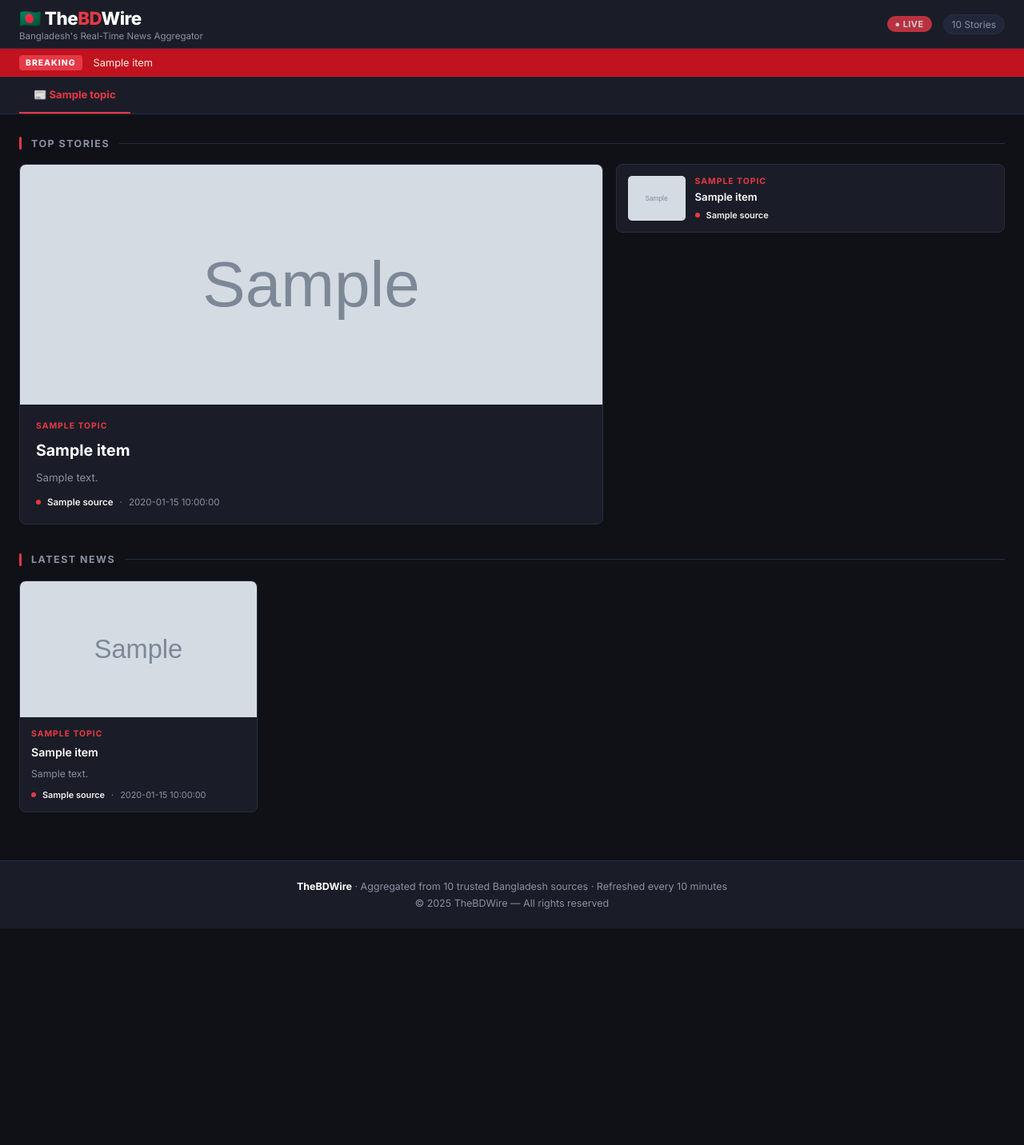
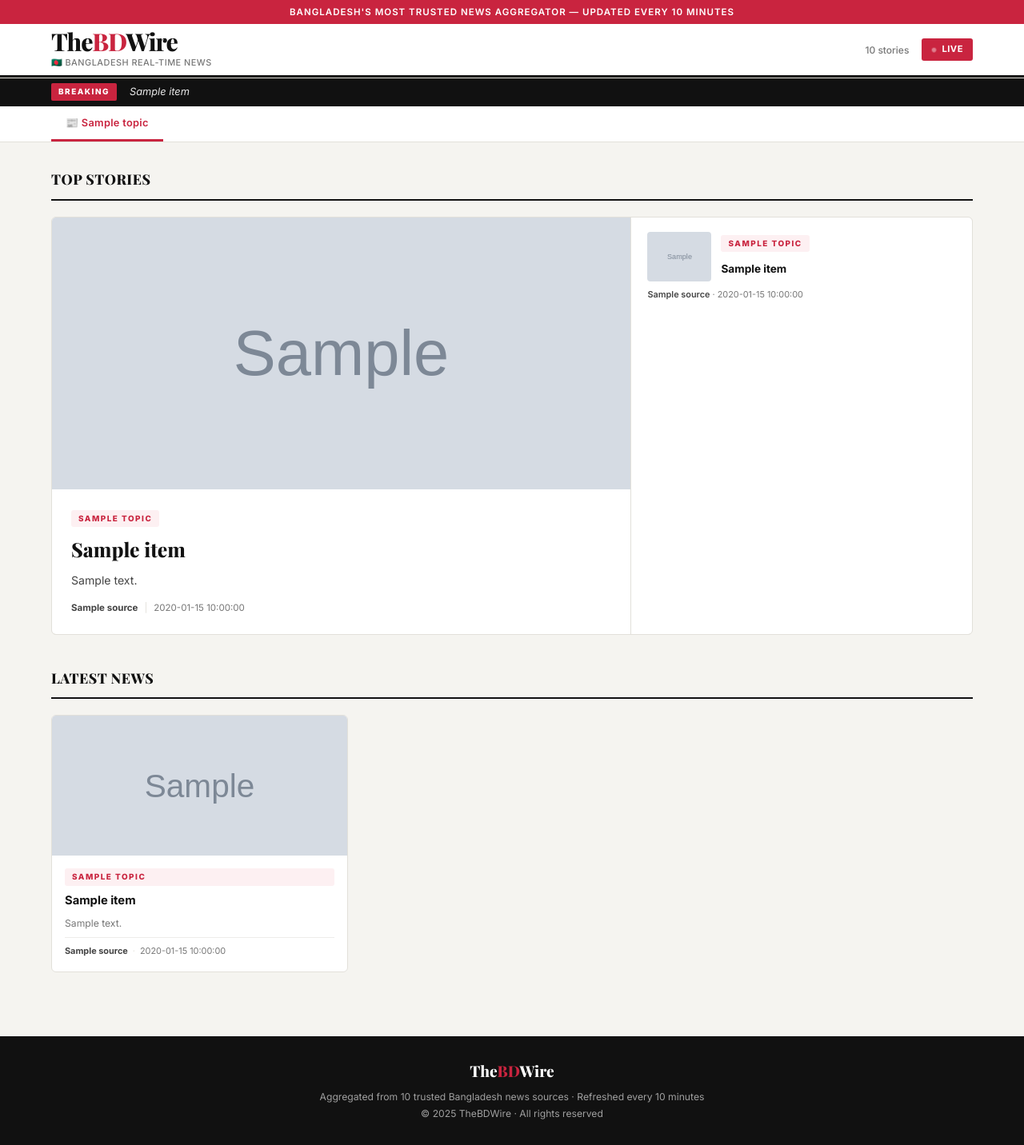
Before and after one commit to thebdwire/thebdwire, a Flask app: template templates/index.html in a window 1280 px wide. Shown: the whole page at 80% size. Before the commit the page ends 1161 px from the top, so only its background shows below. Run offline with Flask 3, Linux system fonts and the light colour scheme; the template is opened without the code that fills it: most values are stand-ins (such as "Sample title", 1, 10 or a date in 2020); grey boxes marked "Sample" are stand-in pictures.

Commit message:
Update index.html

```diff
--- a/templates/index.html
+++ b/templates/index.html
@@ -4,117 +4,165 @@
 <meta charset="UTF-8"/>
 <meta name="viewport" content="width=device-width,initial-scale=1.0"/>
 <title>TheBDWire — Bangladesh News</title>
-<link href="https://fonts.googleapis.com/css2?family=Inter:wght@400;500;600;700;800&display=swap" rel="stylesheet"/>
+<link href="https://fonts.googleapis.com/css2?family=Inter:ital,wght@0,400;0,500;0,600;0,700;0,800;1,400&family=Playfair+Display:wght@700;800&display=swap" rel="stylesheet"/>
 <style>
+*{margin:0;padding:0;box-sizing:border-box;}
+
 :root{
-  --bg:#0f1117;
-  --surface:#1a1d27;
-  --surface2:#22263a;
-  --border:#2a2d3e;
-  --red:#e63946;
-  --red-dim:#c1121f;
-  --text:#f0f0f0;
-  --muted:#8b90a0;
-  --white:#ffffff;
-  --radius:8px;
-  --shadow:0 4px 20px rgba(0,0,0,0.4);
+  --bg:#F5F4F0;
+  --white:#FFFFFF;
+  --card:#FFFFFF;
+  --border:#E2E0DA;
+  --border-light:#EDECEA;
+  --red:#C9243F;
+  --red-hover:#A81D33;
+  --red-light:#FDF0F2;
+  --text:#111111;
+  --text-secondary:#444444;
+  --muted:#777777;
+  --tag-bg:#F0EEE8;
+  --radius:6px;
+  --font-body:'Inter',sans-serif;
+  --font-display:'Playfair Display',serif;
 }
-*{margin:0;padding:0;box-sizing:border-box;}
-body{font-family:'Inter',sans-serif;background:var(--bg);color:var(--text);min-height:100vh;}
-header{background:var(--surface);border-bottom:1px solid var(--border);position:sticky;top:0;z-index:200;}
-.header-inner{max-width:1280px;margin:0 auto;padding:0 24px;height:60px;display:flex;align-items:center;justify-content:space-between;}
-.brand h1{font-size:1.4rem;font-weight:800;color:var(--white);letter-spacing:-0.5px;}
-.brand h1 span{color:var(--red);}
-.brand-sub{font-size:0.72rem;color:var(--muted);margin-top:1px;}
-.header-right{display:flex;align-items:center;gap:14px;}
-.live-pill{background:var(--red);color:#fff;font-size:0.68rem;font-weight:700;padding:3px 10px;border-radius:20px;letter-spacing:0.5px;animation:blink 1.8s infinite;}
-@keyframes blink{0%,100%{opacity:1;}50%{opacity:0.5;}}
-.count-pill{background:var(--surface2);border:1px solid var(--border);color:var(--muted);font-size:0.75rem;padding:4px 10px;border-radius:20px;}
-.ticker{background:var(--red-dim);border-bottom:1px solid rgba(255,255,255,0.05);overflow:hidden;}
-.ticker-inner{max-width:1280px;margin:0 auto;padding:0 24px;height:34px;display:flex;align-items:center;gap:14px;}
-.ticker-tag{background:var(--red);color:#fff;font-size:0.65rem;font-weight:800;padding:3px 8px;border-radius:4px;white-space:nowrap;letter-spacing:1px;}
-.ticker-scroll{font-size:0.8rem;color:#ffe8e8;white-space:nowrap;overflow:hidden;text-overflow:ellipsis;}
-.tabs-wrap{background:var(--surface);border-bottom:1px solid var(--border);position:sticky;top:60px;z-index:100;}
-.tabs-inner{max-width:1280px;margin:0 auto;padding:0 24px;display:flex;gap:2px;overflow-x:auto;scrollbar-width:none;}
-.tabs-inner::-webkit-scrollbar{display:none;}
-.tab-btn{background:none;border:none;color:var(--muted);padding:14px 18px;cursor:pointer;font-size:0.82rem;font-weight:500;white-space:nowrap;border-bottom:2px solid transparent;font-family:'Inter',sans-serif;transition:all 0.2s;}
-.tab-btn:hover{color:var(--white);}
-.tab-btn.active{color:var(--red);border-bottom-color:var(--red);font-weight:700;}
-.container{max-width:1280px;margin:0 auto;padding:28px 24px 60px;}
-.sec-label{display:flex;align-items:center;gap:12px;margin-bottom:18px;}
-.sec-label h2{font-size:0.78rem;font-weight:700;color:var(--muted);text-transform:uppercase;letter-spacing:1.5px;}
-.sec-label::before{content:'';width:3px;height:16px;background:var(--red);border-radius:2px;flex-shrink:0;}
-.sec-label::after{content:'';flex:1;height:1px;background:var(--border);}
-.hero-wrap{display:grid;grid-template-columns:3fr 2fr;gap:16px;margin-bottom:36px;}
-@media(max-width:860px){.hero-wrap{grid-template-columns:1fr;}}
-.hero-card{background:var(--surface);border:1px solid var(--border);border-radius:var(--radius);overflow:hidden;transition:border-color 0.2s;}
-.hero-card:hover{border-color:var(--red);}
-.hero-card img{width:100%;height:300px;object-fit:cover;display:block;}
-.hero-img-fallback{width:100%;height:300px;background:var(--surface2);display:flex;align-items:center;justify-content:center;font-size:3rem;}
-.hero-body{padding:20px;}
-.topic-tag{font-size:0.65rem;font-weight:700;text-transform:uppercase;letter-spacing:1px;color:var(--red);margin-bottom:10px;display:block;}
-.hero-body h2{font-size:1.22rem;font-weight:700;line-height:1.45;margin-bottom:10px;color:var(--white);}
-.hero-body h2 a{text-decoration:none;color:inherit;}
-.hero-body h2 a:hover{color:var(--red);}
-.hero-body p{font-size:0.83rem;color:var(--muted);line-height:1.6;margin-bottom:12px;}
-.meta-row{display:flex;align-items:center;gap:8px;font-size:0.72rem;color:var(--muted);}
-.source-dot{width:6px;height:6px;background:var(--red);border-radius:50%;flex-shrink:0;}
-.source-name{font-weight:600;color:var(--text);}
-.side-list{display:flex;flex-direction:column;gap:10px;}
-.mini-card{background:var(--surface);border:1px solid var(--border);border-radius:var(--radius);padding:14px;display:flex;gap:12px;align-items:flex-start;transition:border-color 0.2s;}
-.mini-card:hover{border-color:var(--red);}
-.mini-card img{width:72px;height:56px;object-fit:cover;border-radius:5px;flex-shrink:0;}
-.mini-img-fallback{width:72px;height:56px;background:var(--surface2);border-radius:5px;display:flex;align-items:center;justify-content:center;font-size:1.3rem;flex-shrink:0;}
-.mini-body .topic-tag{margin-bottom:5px;}
-.mini-body h4{font-size:0.82rem;font-weight:600;line-height:1.35;color:var(--white);}
-.mini-body h4 a{text-decoration:none;color:inherit;}
-.mini-body h4 a:hover{color:var(--red);}
-.mini-body .meta-row{margin-top:6px;font-size:0.68rem;}
-.news-grid{display:grid;grid-template-columns:repeat(auto-fill,minmax(290px,1fr));gap:14px;}
-.news-card{background:var(--surface);border:1px solid var(--border);border-radius:var(--radius);overflow:hidden;transition:border-color 0.2s,transform 0.2s;}
-.news-card:hover{border-color:var(--red);transform:translateY(-2px);}
-.news-card img{width:100%;height:170px;object-fit:cover;display:block;}
-.news-img-fallback{width:100%;height:170px;background:var(--surface2);display:flex;align-items:center;justify-content:center;font-size:2rem;}
-.news-card-body{padding:14px;}
-.news-card-body .topic-tag{margin-bottom:7px;}
-.news-card-body h3{font-size:0.88rem;font-weight:600;line-height:1.45;margin-bottom:8px;color:var(--white);}
-.news-card-body h3 a{text-decoration:none;color:inherit;}
+
+body{font-family:var(--font-body);background:var(--bg);color:var(--text);line-height:1.6;-webkit-font-smoothing:antialiased;}
+a{color:inherit;text-decoration:none;}
+a:hover{color:var(--red);}
+img{display:block;max-width:100%;}
+
+/* ══ TOPBAR ══ */
+.topbar{background:var(--red);color:#fff;padding:6px 0;text-align:center;font-size:0.72rem;font-weight:600;letter-spacing:1px;text-transform:uppercase;}
+
+/* ══ HEADER ══ */
+header{background:var(--white);border-bottom:3px solid var(--text);position:sticky;top:0;z-index:300;box-shadow:0 1px 0 var(--border);}
+.header-inner{max-width:1200px;margin:0 auto;padding:0 24px;height:64px;display:flex;align-items:center;justify-content:space-between;}
+.brand-name{font-family:var(--font-display);font-size:1.9rem;font-weight:800;color:var(--text);letter-spacing:-1px;line-height:1;}
+.brand-name span{color:var(--red);}
+.brand-tagline{font-size:0.68rem;color:var(--muted);font-weight:500;letter-spacing:0.5px;margin-top:3px;text-transform:uppercase;}
+.header-right{display:flex;align-items:center;gap:16px;}
+.live-badge{display:flex;align-items:center;gap:6px;background:var(--red);color:#fff;font-size:0.7rem;font-weight:700;padding:5px 12px;border-radius:3px;letter-spacing:0.5px;}
+.live-dot{width:7px;height:7px;background:#fff;border-radius:50%;animation:pulse 1.5s infinite;}
+@keyframes pulse{0%,100%{opacity:1;transform:scale(1);}50%{opacity:0.4;transform:scale(0.8);}}
+.story-count{font-size:0.75rem;color:var(--muted);font-weight:500;}
+
+/* ══ TICKER ══ */
+.ticker{background:var(--text);color:#fff;overflow:hidden;height:36px;display:flex;align-items:center;}
+.ticker-inner{max-width:1200px;margin:0 auto;padding:0 24px;display:flex;align-items:center;gap:16px;width:100%;}
+.ticker-label{background:var(--red);color:#fff;font-size:0.62rem;font-weight:800;padding:3px 9px;border-radius:2px;white-space:nowrap;letter-spacing:1.5px;text-transform:uppercase;flex-shrink:0;}
+.ticker-text{font-size:0.8rem;color:#e8e8e8;font-style:italic;white-space:nowrap;overflow:hidden;text-overflow:ellipsis;}
+
+/* ══ TOPIC NAV ══ */
+.topic-nav{background:var(--white);border-bottom:1px solid var(--border);position:sticky;top:64px;z-index:200;}
+.topic-nav-inner{max-width:1200px;margin:0 auto;padding:0 24px;display:flex;gap:0;overflow-x:auto;scrollbar-width:none;}
+.topic-nav-inner::-webkit-scrollbar{display:none;}
+.topic-btn{background:none;border:none;border-bottom:3px solid transparent;color:var(--muted);padding:13px 18px;cursor:pointer;font-size:0.8rem;font-weight:600;font-family:var(--font-body);white-space:nowrap;transition:all 0.15s;letter-spacing:0.3px;}
+.topic-btn:hover{color:var(--text);}
+.topic-btn.active{color:var(--red);border-bottom-color:var(--red);}
+
+/* ══ CONTAINER ══ */
+.container{max-width:1200px;margin:0 auto;padding:32px 24px 80px;}
+
+/* ══ SECTION HEADER ══ */
+.sec-head{display:flex;align-items:baseline;gap:16px;margin-bottom:20px;padding-bottom:10px;border-bottom:2px solid var(--text);}
+.sec-head h2{font-family:var(--font-display);font-size:1.1rem;font-weight:800;color:var(--text);text-transform:uppercase;letter-spacing:0.5px;}
+.sec-head-line{flex:1;height:0;}
+
+/* ══ HERO LAYOUT ══ */
+.hero-grid{display:grid;grid-template-columns:1.7fr 1fr;gap:1px;background:var(--border);border:1px solid var(--border);border-radius:var(--radius);overflow:hidden;margin-bottom:40px;}
+@media(max-width:800px){.hero-grid{grid-template-columns:1fr;}}
+
+.hero-main{background:var(--card);padding:0;}
+.hero-main-img{width:100%;height:340px;object-fit:cover;}
+.hero-main-img-fallback{width:100%;height:340px;background:linear-gradient(135deg,#f0ede6 0%,#e8e4dc 100%);display:flex;align-items:center;justify-content:center;font-size:3.5rem;}
+.hero-main-body{padding:22px 24px 24px;}
+.topic-pill{display:inline-block;font-size:0.62rem;font-weight:800;text-transform:uppercase;letter-spacing:1.5px;color:var(--red);background:var(--red-light);padding:3px 9px;border-radius:3px;margin-bottom:12px;}
+.hero-main-body h2{font-family:var(--font-display);font-size:1.55rem;font-weight:800;line-height:1.3;margin-bottom:10px;color:var(--text);}
+.hero-main-body h2 a:hover{color:var(--red);}
+.hero-main-body p{font-size:0.88rem;color:var(--text-secondary);line-height:1.65;margin-bottom:14px;}
+.byline{display:flex;align-items:center;gap:8px;font-size:0.72rem;color:var(--muted);}
+.byline-source{font-weight:700;color:var(--text-secondary);}
+.byline-sep{color:var(--border);}
+
+.hero-side{background:var(--card);display:flex;flex-direction:column;}
+.hero-side-item{padding:18px 20px;border-bottom:1px solid var(--border-light);display:flex;flex-direction:column;gap:8px;flex:1;transition:background 0.15s;}
+.hero-side-item:hover{background:#fafaf8;}
+.hero-side-item:last-child{border-bottom:none;}
+.hero-side-item-img-wrap{display:flex;gap:12px;align-items:flex-start;}
+.hero-side-item img{width:80px;height:62px;object-fit:cover;border-radius:4px;flex-shrink:0;}
+.hero-side-item-img-fallback{width:80px;height:62px;background:var(--tag-bg);border-radius:4px;display:flex;align-items:center;justify-content:center;font-size:1.5rem;flex-shrink:0;}
+.hero-side-item h4{font-size:0.85rem;font-weight:700;line-height:1.4;color:var(--text);}
+.hero-side-item h4 a:hover{color:var(--red);}
+.side-byline{font-size:0.68rem;color:var(--muted);}
+.side-byline span{font-weight:600;color:var(--text-secondary);}
+
+/* ══ NEWS GRID ══ */
+.news-grid{display:grid;grid-template-columns:repeat(3,1fr);gap:20px;}
+@media(max-width:900px){.news-grid{grid-template-columns:repeat(2,1fr);}}
+@media(max-width:580px){.news-grid{grid-template-columns:1fr;}}
+
+.news-card{background:var(--card);border:1px solid var(--border);border-radius:var(--radius);overflow:hidden;display:flex;flex-direction:column;transition:box-shadow 0.2s,transform 0.2s;}
+.news-card:hover{box-shadow:0 4px 20px rgba(0,0,0,0.1);transform:translateY(-2px);}
+.news-card-img{width:100%;height:175px;object-fit:cover;}
+.news-card-img-fallback{width:100%;height:175px;background:linear-gradient(135deg,#f2efe8 0%,#e9e5dc 100%);display:flex;align-items:center;justify-content:center;font-size:2.5rem;}
+.news-card-body{padding:16px;flex:1;display:flex;flex-direction:column;gap:8px;}
+.news-card-body .topic-pill{margin-bottom:0;}
+.news-card-body h3{font-size:0.92rem;font-weight:700;line-height:1.45;color:var(--text);flex:1;}
 .news-card-body h3 a:hover{color:var(--red);}
-.news-card-body p{font-size:0.76rem;color:var(--muted);line-height:1.5;margin-bottom:10px;}
-.news-card-body .meta-row{font-size:0.68rem;}
-.no-results{text-align:center;padding:60px 20px;color:var(--muted);}
-.no-results p{font-size:1rem;margin-top:10px;}
-footer{background:var(--surface);border-top:1px solid var(--border);padding:24px;text-align:center;}
-footer p{font-size:0.78rem;color:var(--muted);}
-footer strong{color:var(--white);}
+.news-card-body p{font-size:0.76rem;color:var(--muted);line-height:1.55;}
+.card-byline{display:flex;align-items:center;gap:6px;font-size:0.68rem;color:var(--muted);padding-top:8px;border-top:1px solid var(--border-light);margin-top:auto;}
+.card-byline span:first-child{font-weight:700;color:var(--text-secondary);}
+.dot-sep{color:var(--border);}
+
+/* ══ EMPTY STATE ══ */
+.empty-state{grid-column:1/-1;text-align:center;padding:70px 20px;color:var(--muted);}
+.empty-state .icon{font-size:3rem;margin-bottom:12px;}
+.empty-state p{font-size:0.95rem;font-weight:500;}
+
+/* ══ FOOTER ══ */
+footer{background:var(--text);color:rgba(255,255,255,0.6);padding:28px 24px;text-align:center;}
+.footer-inner{max-width:1200px;margin:0 auto;}
+.footer-brand{font-family:var(--font-display);font-size:1.2rem;font-weight:800;color:#fff;margin-bottom:6px;}
+.footer-brand span{color:var(--red);}
+footer p{font-size:0.76rem;line-height:1.8;}
+
+/* ══ HIDDEN ══ */
 .hidden{display:none!important;}
 </style>
 </head>
 <body>
+
+<div class="topbar">Bangladesh's Most Trusted News Aggregator — Updated Every 10 Minutes</div>
+
+<!-- HEADER -->
 <header>
   <div class="header-inner">
-    <div class="brand">
-      <h1>🇧🇩 The<span>BD</span>Wire</h1>
-      <div class="brand-sub">Bangladesh's Real-Time News Aggregator</div>
+    <div>
+      <div class="brand-name">The<span>BD</span>Wire</div>
+      <div class="brand-tagline">🇧🇩 Bangladesh Real-Time News</div>
     </div>
     <div class="header-right">
-      <span class="live-pill">● LIVE</span>
-      <span class="count-pill">{{ total }} Stories</span>
+      <span class="story-count">{{ total }} stories</span>
+      <span class="live-badge"><span class="live-dot"></span>LIVE</span>
     </div>
   </div>
 </header>
+
+<!-- TICKER -->
 <div class="ticker">
   <div class="ticker-inner">
-    <span class="ticker-tag">BREAKING</span>
-    <span class="ticker-scroll" id="ticker-text">Loading headlines...</span>
+    <span class="ticker-label">Breaking</span>
+    <span class="ticker-text" id="ticker-text">Loading latest headlines...</span>
   </div>
 </div>
-<div class="tabs-wrap">
-  <div class="tabs-inner">
+
+<!-- TOPIC NAV -->
+<nav class="topic-nav">
+  <div class="topic-nav-inner">
     {% for topic in topics %}
-    <button class="tab-btn {% if loop.first %}active{% endif %}" onclick="filterTopic('{{ topic }}', this)">
-      {% if topic == 'All' %}🗞️ All
-      {% elif topic == 'Politics' %}🏛️ Politics
+    <button class="topic-btn {% if loop.first %}active{% endif %}" onclick="filterTopic('{{ topic }}',this)">
+      {% if topic == 'All' %}All News
+      {% elif topic == 'Politics' %}🏛 Politics
       {% elif topic == 'Economy' %}📈 Economy
       {% elif topic == 'Sports' %}⚽ Sports
       {% elif topic == 'Crime' %}🚨 Crime
@@ -126,85 +174,119 @@ footer strong{color:var(--white);}
     </button>
     {% endfor %}
   </div>
-</div>
+</nav>
+
+<!-- MAIN -->
 <div class="container">
-  <div class="sec-label"><h2>Top Stories</h2></div>
-  <div class="hero-wrap">
+
+  <!-- TOP STORIES -->
+  <div class="sec-head"><h2>Top Stories</h2></div>
+  <div class="hero-grid" id="hero-section">
     {% if news|length > 0 %}
-    {% set hero = news[0] %}
-    <div class="hero-card" data-topic="{{ hero.topic }}">
-      {% if hero.image %}<img src="{{ hero.image }}" alt="" onerror="this.style.display='none';this.nextElementSibling.style.display='flex'"/>
-      <div class="hero-img-fallback" style="display:none">📰</div>
-      {% else %}<div class="hero-img-fallback">📰</div>{% endif %}
-      <div class="hero-body">
-        <span class="topic-tag">{{ hero.topic }}</span>
-        <h2><a href="{{ hero.link }}" target="_blank">{{ hero.title }}</a></h2>
-        <p>{{ hero.summary }}</p>
-        <div class="meta-row"><span class="source-dot"></span><span class="source-name">{{ hero.source }}</span><span>·</span><span>{{ hero.time }}</span></div>
+    {% set h = news[0] %}
+    <div class="hero-main" data-topic="{{ h.topic }}">
+      {% if h.image %}
+      <img class="hero-main-img" src="{{ h.image }}" alt="" onerror="this.style.display='none';this.nextElementSibling.style.display='flex'"/>
+      <div class="hero-main-img-fallback" style="display:none">📰</div>
+      {% else %}
+      <div class="hero-main-img-fallback">📰</div>
+      {% endif %}
+      <div class="hero-main-body">
+        <span class="topic-pill">{{ h.topic }}</span>
+        <h2><a href="{{ h.link }}" target="_blank">{{ h.title }}</a></h2>
+        <p>{{ h.summary }}</p>
+        <div class="byline">
+          <span class="byline-source">{{ h.source }}</span>
+          <span class="byline-sep">|</span>
+          <span>{{ h.time }}</span>
+        </div>
       </div>
     </div>
-    <div class="side-list">
+    <div class="hero-side">
       {% for item in news[1:5] %}
-      <div class="mini-card" data-topic="{{ item.topic }}">
-        {% if item.image %}<img src="{{ item.image }}" alt="" onerror="this.style.display='none';this.nextElementSibling.style.display='flex'"/>
-        <div class="mini-img-fallback" style="display:none">📰</div>
-        {% else %}<div class="mini-img-fallback">📰</div>{% endif %}
-        <div class="mini-body">
-          <span class="topic-tag">{{ item.topic }}</span>
-          <h4><a href="{{ item.link }}" target="_blank">{{ item.title }}</a></h4>
-          <div class="meta-row"><span class="source-dot"></span><span class="source-name">{{ item.source }}</span></div>
+      <div class="hero-side-item" data-topic="{{ item.topic }}">
+        <div class="hero-side-item-img-wrap">
+          {% if item.image %}
+          <img src="{{ item.image }}" alt="" onerror="this.style.display='none';this.nextElementSibling.style.display='flex'"/>
+          <div class="hero-side-item-img-fallback" style="display:none">📰</div>
+          {% else %}
+          <div class="hero-side-item-img-fallback">📰</div>
+          {% endif %}
+          <div>
+            <span class="topic-pill">{{ item.topic }}</span>
+            <h4><a href="{{ item.link }}" target="_blank">{{ item.title }}</a></h4>
+          </div>
         </div>
+        <div class="side-byline"><span>{{ item.source }}</span> · {{ item.time }}</div>
       </div>
       {% endfor %}
     </div>
     {% endif %}
   </div>
-  <div class="sec-label"><h2>Latest News</h2></div>
+
+  <!-- LATEST NEWS GRID -->
+  <div class="sec-head"><h2>Latest News</h2></div>
   <div class="news-grid" id="news-grid">
     {% for item in news[5:] %}
     <div class="news-card" data-topic="{{ item.topic }}">
-      {% if item.image %}<img src="{{ item.image }}" alt="" onerror="this.style.display='none';this.nextElementSibling.style.display='flex'"/>
-      <div class="news-img-fallback" style="display:none">📰</div>
-      {% else %}<div class="news-img-fallback">📰</div>{% endif %}
+      {% if item.image %}
+      <img class="news-card-img" src="{{ item.image }}" alt="" onerror="this.style.display='none';this.nextElementSibling.style.display='flex'"/>
+      <div class="news-card-img-fallback" style="display:none">📰</div>
+      {% else %}
+      <div class="news-card-img-fallback">📰</div>
+      {% endif %}
       <div class="news-card-body">
-        <span class="topic-tag">{{ item.topic }}</span>
+        <span class="topic-pill">{{ item.topic }}</span>
         <h3><a href="{{ item.link }}" target="_blank">{{ item.title }}</a></h3>
         <p>{{ item.summary }}</p>
-        <div class="meta-row"><span class="source-dot"></span><span class="source-name">{{ item.source }}</span><span>·</span><span>{{ item.time }}</span></div>
+        <div class="card-byline">
+          <span>{{ item.source }}</span>
+          <span class="dot-sep">·</span>
+          <span>{{ item.time }}</span>
+        </div>
       </div>
     </div>
     {% endfor %}
+    <div id="no-results" class="empty-state hidden">
+      <div class="icon">🔍</div>
+      <p>No stories in this category right now — check back soon!</p>
+    </div>
   </div>
-  <div id="no-results" class="no-results hidden">
-    <div style="font-size:2.5rem">🔍</div>
-    <p>No stories found in this category right now. Check back soon!</p>
+
+</div>
+
+<!-- FOOTER -->
+<footer>
+  <div class="footer-inner">
+    <div class="footer-brand">The<span>BD</span>Wire</div>
+    <p>Aggregated from 10 trusted Bangladesh news sources · Refreshed every 10 minutes</p>
+    <p>© 2025 TheBDWire · All rights reserved</p>
   </div>
-</div>
-<footer>
-  <p><strong>TheBDWire</strong> · Aggregated from 10 trusted Bangladesh sources · Refreshed every 10 minutes</p>
-  <p style="margin-top:6px;">© 2025 TheBDWire — All rights reserved</p>
 </footer>
+
 <script>
-const titles=[{% for item in news[:12] %}"{{ item.title|replace('"','\\"') }}",{% endfor %}];
+const titles=[{% for item in news[:15] %}"{{ item.title|replace('"','\\"')|replace("'","\\'")|striptags }}",{% endfor %}];
 let ti=0;
 function tick(){if(!titles.length)return;document.getElementById("ticker-text").textContent=titles[ti%titles.length];ti++;}
-tick();setInterval(tick,4000);
-let currentTopic="All";
-function filterTopic(topic,btn){
-  currentTopic=topic;
-  document.querySelectorAll(".tab-btn").forEach(b=>b.classList.remove("active"));
+tick();setInterval(tick,4500);
+
+let activeTopic="All";
+function filterTopic(t,btn){
+  activeTopic=t;
+  document.querySelectorAll(".topic-btn").forEach(b=>b.classList.remove("active"));
   btn.classList.add("active");
   applyFilter();
 }
 function applyFilter(){
-  const all=document.querySelectorAll(".news-card,.hero-card,.mini-card");
+  const cards=document.querySelectorAll(".news-card,.hero-main,.hero-side-item");
   let v=0;
-  all.forEach(el=>{
-    const m=currentTopic==="All"||el.dataset.topic===currentTopic;
-    el.classList.toggle("hidden",!m);
-    if(m)v++;
+  cards.forEach(el=>{
+    const show=activeTopic==="All"||el.dataset.topic===activeTopic;
+    el.classList.toggle("hidden",!show);
+    if(show)v++;
   });
-  document.getElementById("no-results").classList.toggle("hidden",v>0);
+  const nr=document.getElementById("no-results");
+  if(nr)nr.classList.toggle("hidden",v>0);
 }
 </script>
 </body>
```
